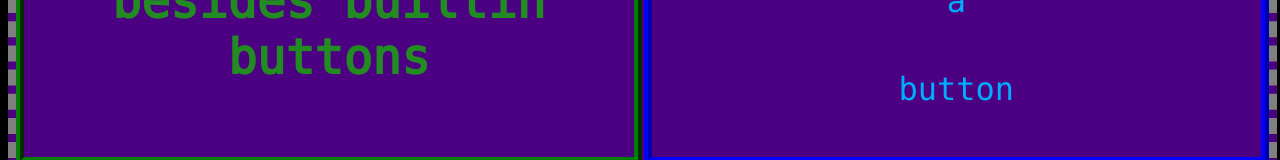
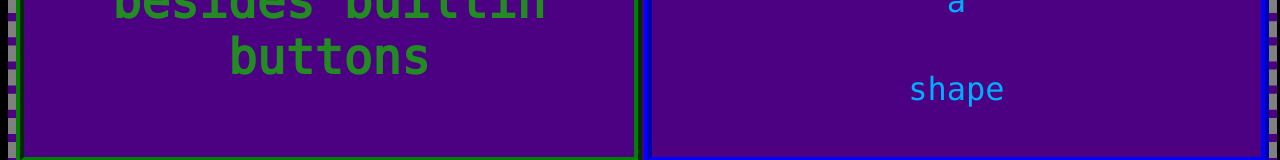
Before and after one commit to redlink2/redlink2.com, a Nuxt app: page / in a window 1280 px wide. Shown: the part 180-340 px from the top of the page. Built offline with nearby package versions, Linux system fonts and the light colour scheme.

Commit message:
Changed "Press a button" -> "Press a shape"

```diff
--- a/components/links.vue
+++ b/components/links.vue
@@ -23,7 +23,7 @@ export default {
 	mounted() {
 		document.querySelector('#link1').innerHTML = `<a>press</a>`
 		document.querySelector('#link2').innerHTML = `<a>a</a>`
-		document.querySelector('#link3').innerHTML = `<a>button</a>`
+		document.querySelector('#link3').innerHTML = `<a>shape</a>`
 	},
 	methods: {
 		linkset1() {
--- a/components/shaper.vue
+++ b/components/shaper.vue
@@ -1,6 +1,6 @@
 <template>
 	<div id="bound">
-		<img :src="require(`~/assets/${img}.svg`)" id="fit"/>
+		<img :src="require(`~/assets/${img}.svg`)" id="fit" />
 	</div>
 </template>
 
```
